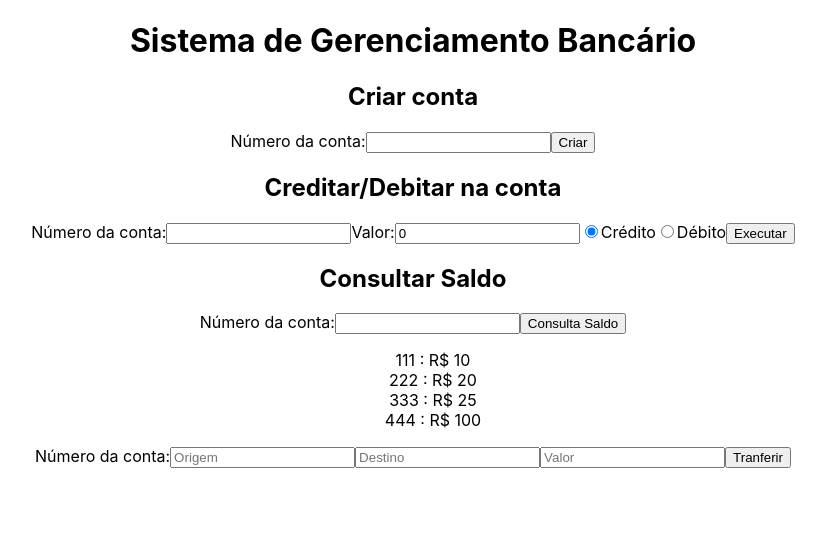
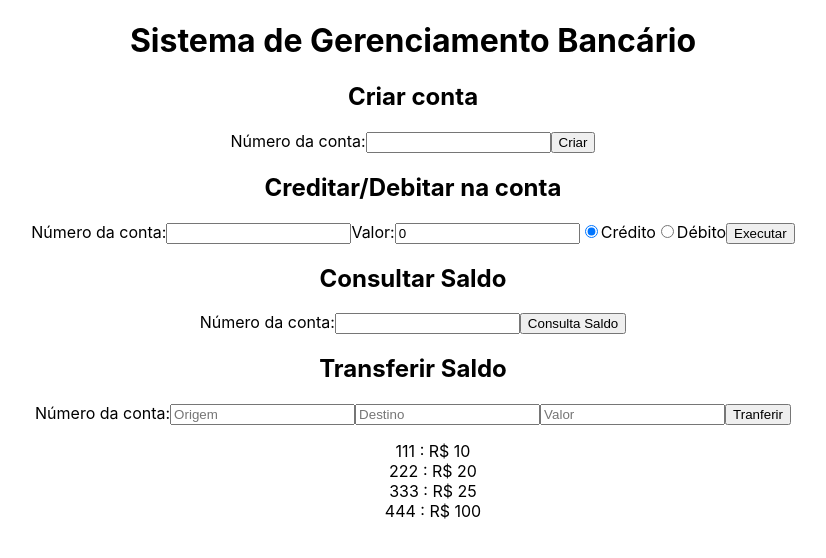
Before and after one commit to hamurabiaraujo/sisbank, a React (Create React App) app: page / in a window 1280 px wide. Shown: the top 558 px of the page, without its empty margins (227-1053 px from the left). Built offline with nearby package versions, Linux system fonts and the light colour scheme.

Commit message:
style(menu): add transfer title to menu

```diff
--- a/src/components/App.tsx
+++ b/src/components/App.tsx
@@ -59,9 +59,9 @@ class App extends React.Component <any, any> {
         <AccountOperations onCreditAccountChange={this.handleCreditAccount} accounts={this.accounts}/>
         <h2>Consultar Saldo</h2>
         <GetAccount accounts={this.accounts}/>
+        <h2>Transferir Saldo</h2>
+        <Transfer accounts={this.accounts} onTransferDone={this.handleTransferDone}/>
         <AccountList accounts={this.accounts}/>
-
-        <Transfer accounts={this.accounts} onTransferDone={this.handleTransferDone}/>
       </div>
     );
   }
```
